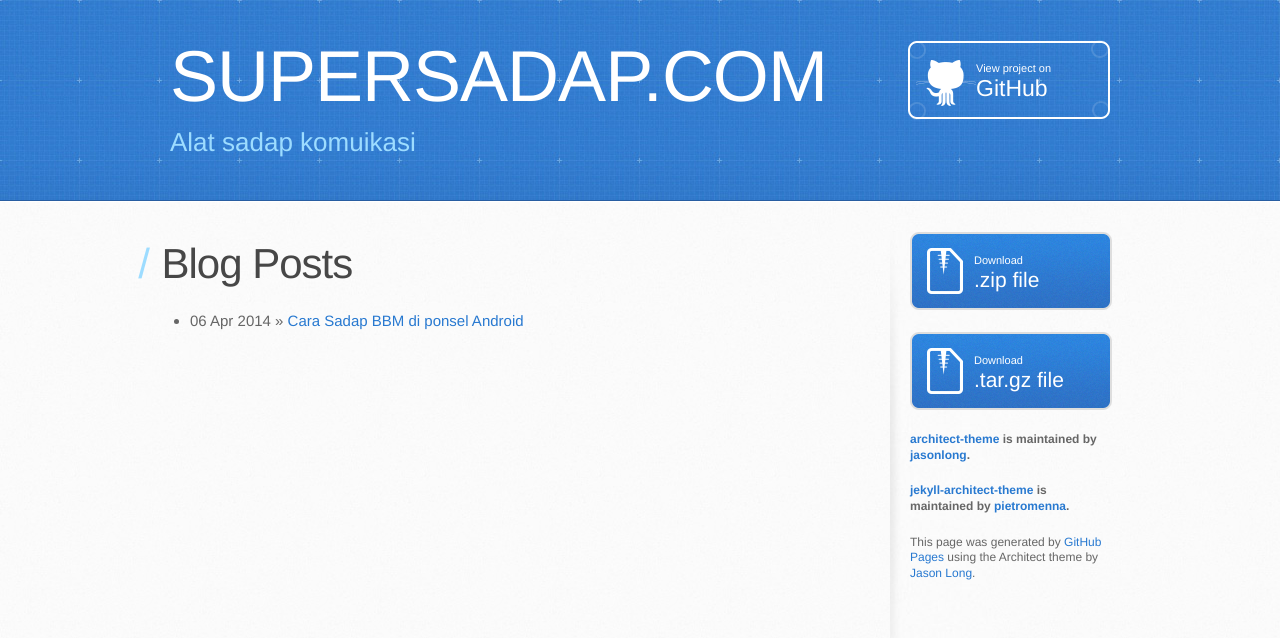
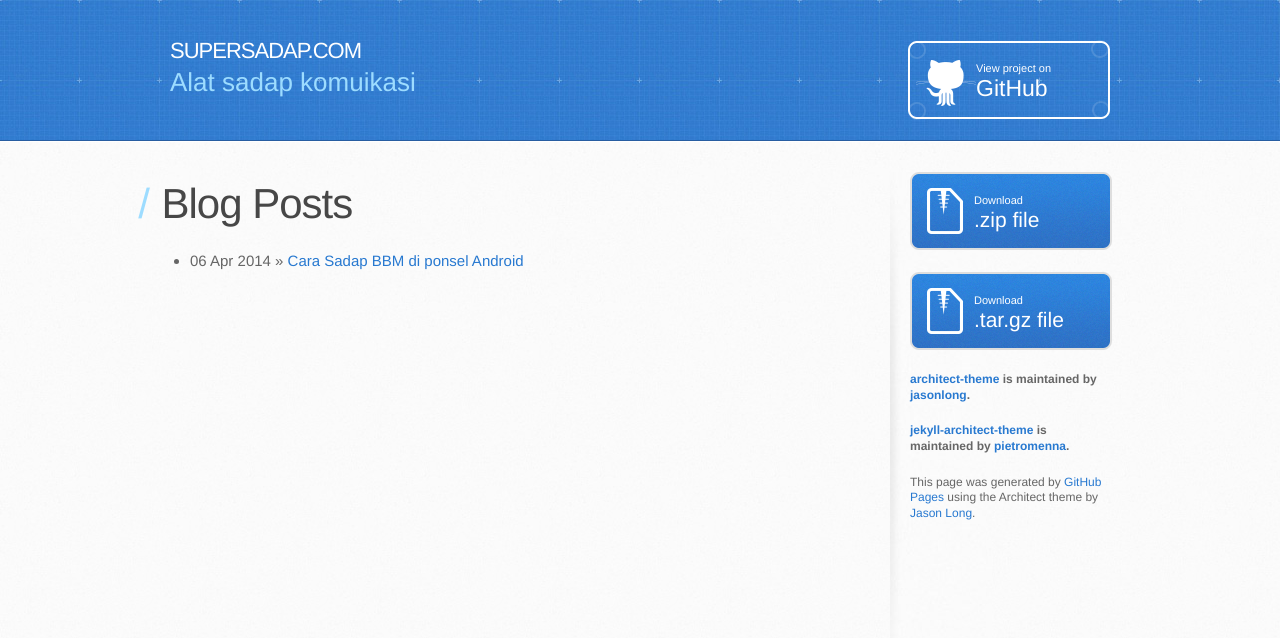
Before and after one commit to pietromenna/jekyll-architect-theme, a Jekyll site: the page built from index.html, in a window 1280 px wide. Shown: the top 638 px of the page. Built offline with Jekyll 4.4.1, drawn with Linux system fonts in a browser that asks for light colours; Markdown is read by kramdown in place of the engine named in the settings.

Commit message:
Update stylesheet.css

```diff
--- a/stylesheets/stylesheet.css
+++ b/stylesheets/stylesheet.css
@@ -459,7 +459,7 @@ header h1 {
   width: 540px;
   margin-top: 0;
   margin-bottom: 0.2em;
-  font-size: 72px;
+  font-size: 22px;
   font-weight: normal;
   line-height: 1;
   color: #fff;
```
